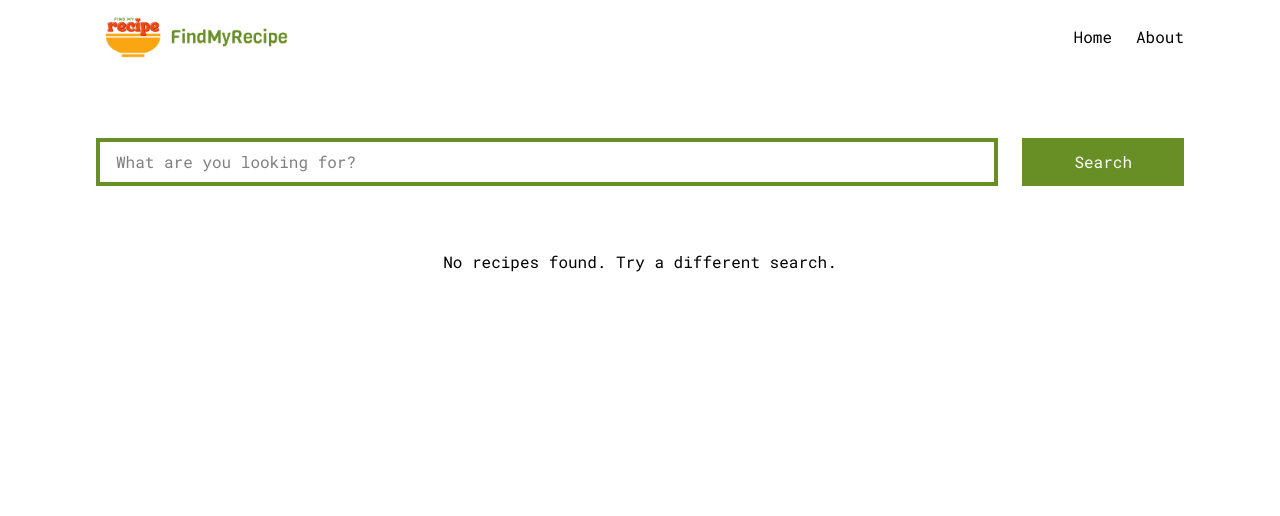
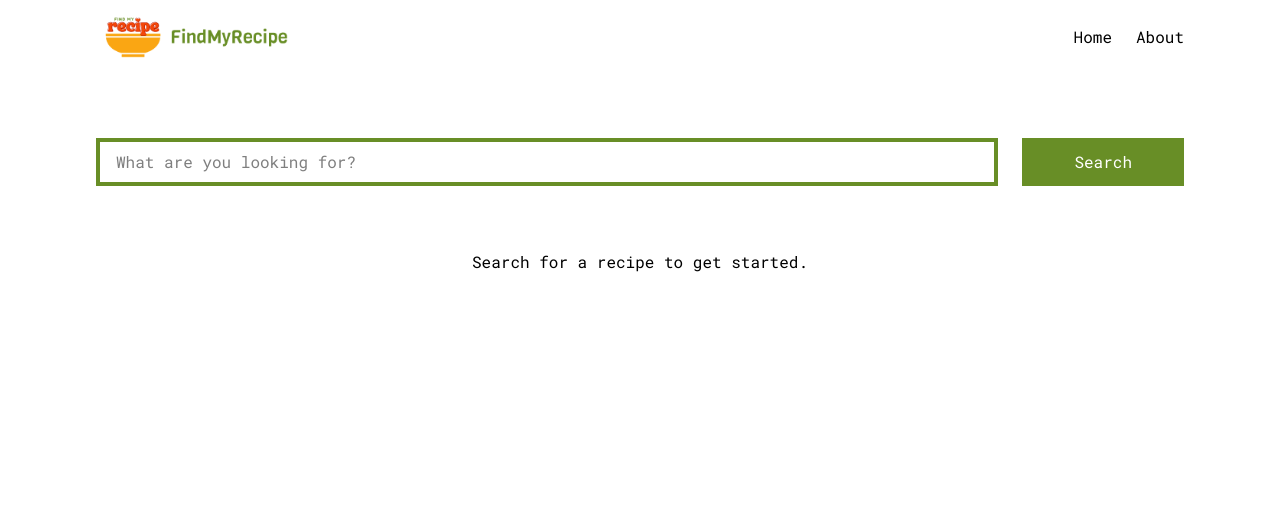
Before and after one commit to jagonosalexandra/findmyrecipe-recipe-finder, a React (Vite) app: page /search in a window 1280 px wide. Shown: the top 516 px of the page. Built offline with nearby package versions, Linux system fonts and the light colour scheme; a web font is replaced by a local one.

Commit message:
Add hasSearched state

```diff
--- a/src/context/SearchContext.tsx
+++ b/src/context/SearchContext.tsx
@@ -5,6 +5,7 @@ import { useSearchRecipes } from "../hooks/useRecipes";
 
 interface SearchContextType {
   recipes: Recipe[];
+  hasSearched: boolean;
   isLoading: boolean;
   error: string | null;
   search: (query: string) => Promise<void>;
--- a/src/hooks/useRecipes.ts
+++ b/src/hooks/useRecipes.ts
@@ -4,12 +4,14 @@ import { getRandomRecipe, getRecipeById, searchRecipes } from "../api/mealdb";
 
 export function useSearchRecipes() {
   const [recipes, setRecipes] = useState<Recipe[]>([]);
+  const [hasSearched, setHasSearched] = useState<boolean>(false);
   const [isLoading, setIsLoading] = useState<boolean>(false);
   const [error, setError] = useState<string | null>(null);
 
   async function search(query: string) {
     setIsLoading(true);
     setError(null);
+    setHasSearched(true);
     try {
       setRecipes(await searchRecipes(query));
     } catch (error) {
@@ -23,7 +25,7 @@ export function useSearchRecipes() {
     }
   }
 
-  return { recipes, isLoading, error, search };
+  return { recipes, hasSearched, isLoading, error, search };
 }
 
 export function useRandom() {
--- a/src/pages/Search.tsx
+++ b/src/pages/Search.tsx
@@ -7,7 +7,7 @@ import prev from "../assets/icons/prev.svg";
 import next from "../assets/icons/next.svg";
 
 function Search() {
-  const { recipes, search, isLoading, error } = useSearch();
+  const { recipes, hasSearched, search, isLoading, error } = useSearch();
   const [currPage, setCurrPage] = useState<number>(1);
   const itemsPerPage: number = 9;
 
@@ -22,6 +22,7 @@ function Search() {
       <div className="grid grid-cols-1 md:grid-cols-2 lg:grid-cols-3 gap-2 md:gap-4 xl:gap-8 mt-16">
         {currItems.map((item) => (
           <RecipeCard
+            key={item.id}
             id={item.id}
             name={item.name}
             thumbnail={item.thumbnail}
@@ -79,7 +80,7 @@ function Search() {
               onClick={goToNextPage}
               disabled={currPage === totalPages}
             >
-              <img className="w-4 lg:w-6" src={next} alt="Nextpage" />
+              <img className="w-4 lg:w-6" src={next} alt="Next page" />
             </button>
           )}
         </div>
@@ -93,7 +94,10 @@ function Search() {
 
       {isLoading && <LoadingSpinner />}
       {error && <p className="error-text">{error}</p>}
-      {!isLoading && !error && recipes.length === 0 && (
+      {!isLoading && !error && !hasSearched && (
+        <p className="text-center py-16">Search for a recipe to get started.</p>
+      )}
+      {!isLoading && !error && hasSearched && recipes.length === 0 && (
         <p className="text-center py-16">
           No recipes found. Try a different search.
         </p>
```
